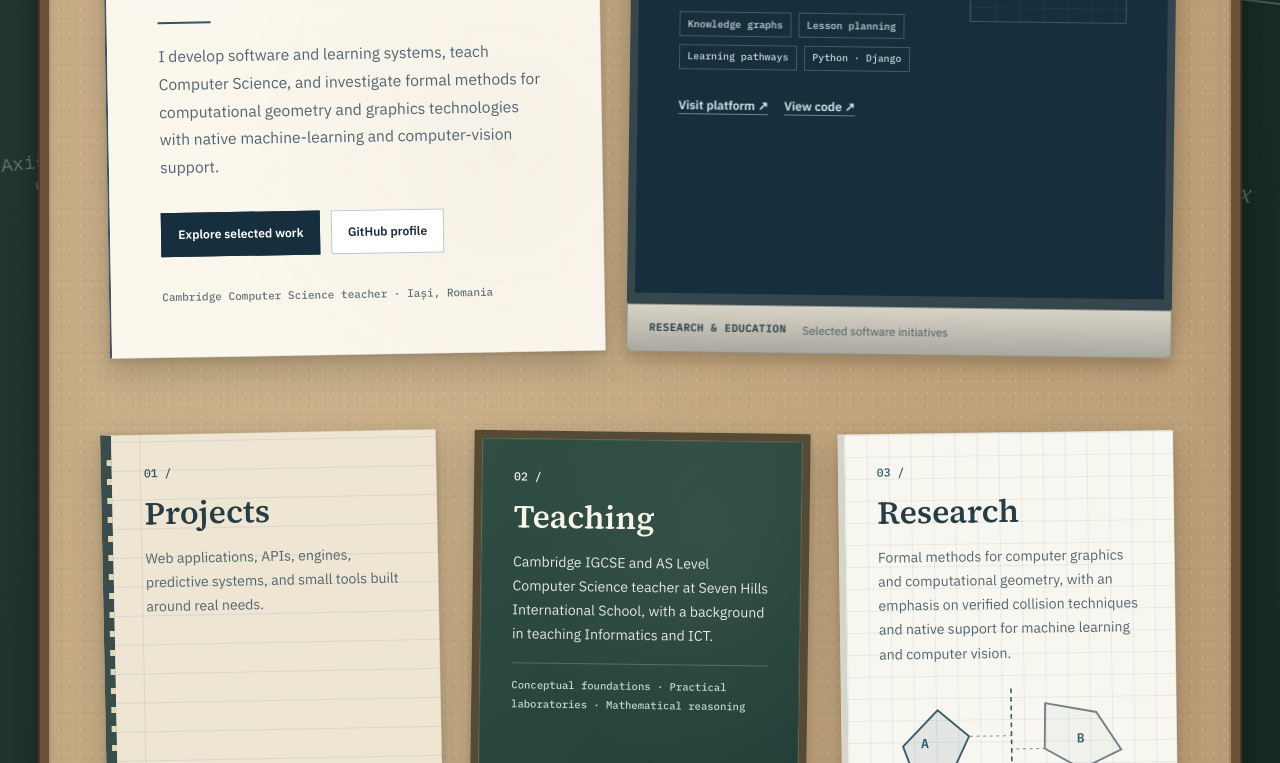
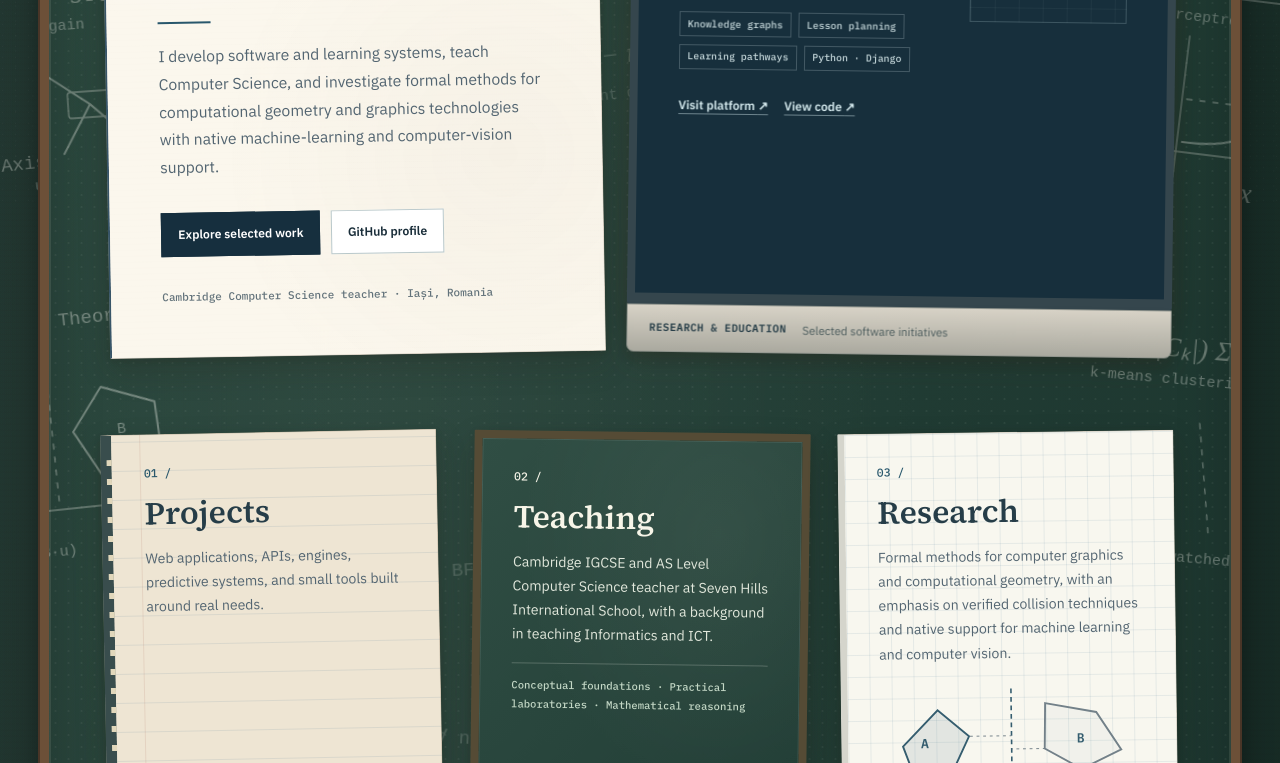
Before and after one commit to dragosandreibobu/dragosandreibobu.github.io, a plain HTML site: page index.html in a window 1280 px wide. Shown: the part 595-1358 px from the top of the page. Drawn offline with Linux system fonts and the light colour scheme.

Commit message:
Make framed ideaboard a chalkboard so algorithm drawings appear between pinned papers

```diff
--- a/assets/styles.css
+++ b/assets/styles.css
@@ -483,22 +483,22 @@ body::after {
   width: min(calc(100% - 5rem), 1280px);
   margin: clamp(3rem, 6vw, 6rem) auto 4rem;
   padding: clamp(2.4rem, 4.4vw, 4.5rem) clamp(1.4rem, 4.3vw, 4.2rem);
-  background-color: var(--board);
+  background-color: #213b33;
   background-image:
-    radial-gradient(circle, rgba(75, 50, 26, .11) .65px, transparent 1.4px),
-    radial-gradient(circle, rgba(255, 248, 222, .21) .65px, transparent 1.2px),
-    radial-gradient(ellipse at 28% 12%, rgba(255, 246, 218, .12), transparent 44%),
-    linear-gradient(112deg, #c8ae87 0%, #bca078 48%, #c7ac85 100%);
-  background-size: 8px 9px, 11px 12px, auto, auto;
-  background-position: 0 0, 4px 6px, center, center;
+    url("chalkboard.svg"),
+    radial-gradient(circle, rgba(245, 246, 232, .06) .5px, transparent 1.5px),
+    radial-gradient(ellipse at 28% 12%, rgba(246, 249, 231, .06), transparent 46%),
+    linear-gradient(115deg, #27453b 0%, #1c352e 56%, #21392f 100%);
+  background-size: 1600px 1100px, 13px 12px, auto, auto;
+  background-position: center top, 0 0, center, center;
   border: 9px solid var(--board-edge);
   outline: 2px solid var(--board-edge-deep);
   border-radius: 3px;
   box-shadow:
     0 35px 65px rgba(0,0,0,.32),
     0 8px 20px rgba(0,0,0,.22),
-    inset 0 0 0 2px rgba(65,43,22,.13),
-    inset 0 0 50px rgba(76,47,28,.10);
+    inset 0 0 0 2px rgba(249,246,226,.09),
+    inset 0 0 55px rgba(0,0,0,.20);
 }
 .desk > section { position: relative; }
 .intro-grid, .pillars, .project-grid, .experience-grid, .about-grid, .contact-grid {
```
